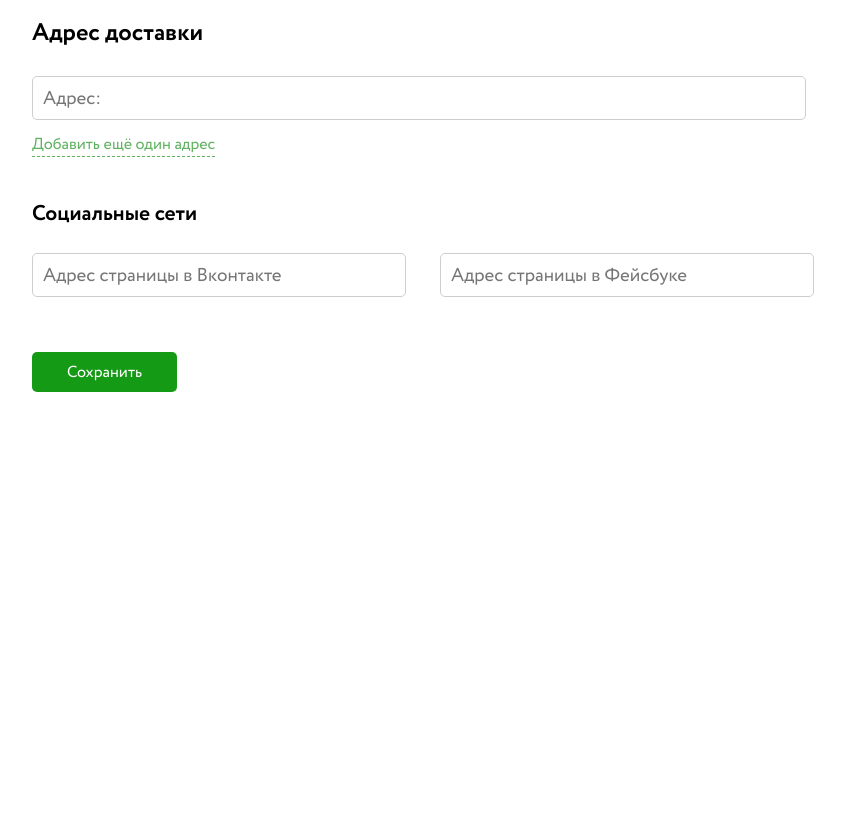
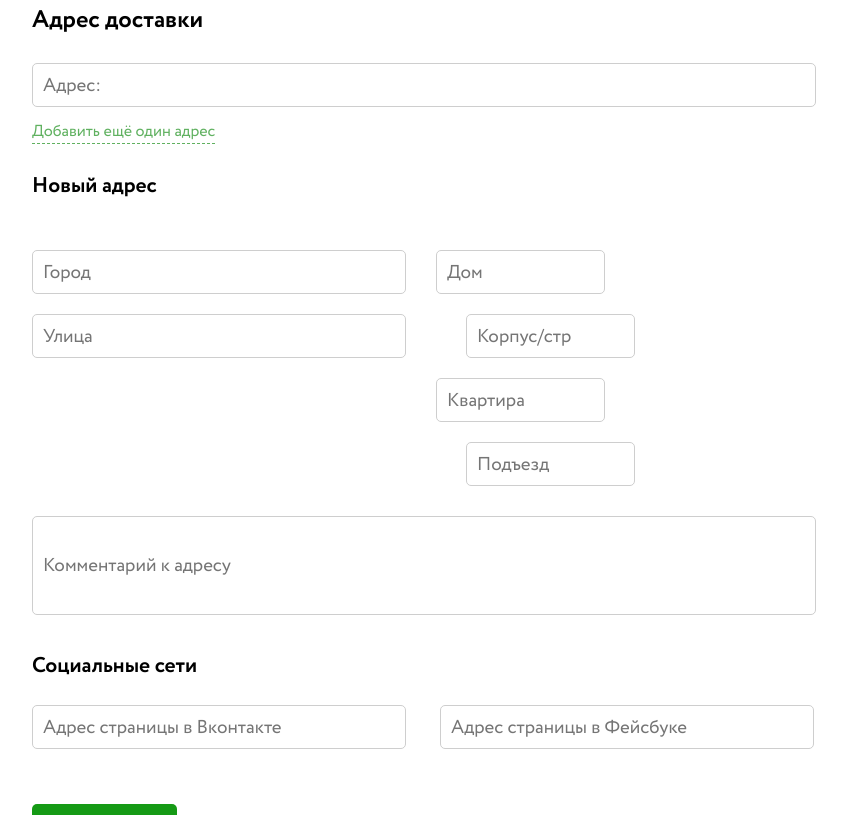
Before and after one commit to punchitface/ConfigurePage, a plain HTML site: page index.html in a window 1280 px wide. Shown: the part 652-1467 px from the top of the page, without its empty margins (208-1055 px from the left). Before the commit the page ends 1044 px from the top, so only its background shows below. Drawn offline with nearby package versions, Linux system fonts and the light colour scheme; files whose address does not match are found by name.

Commit message:
CreateForm
asdasd

```diff
--- a/css/content.css
+++ b/css/content.css
@@ -23,7 +23,6 @@
 
 .form-reg__block-one {
     display: inline-block;
-    height: 100%;
     width: 370px;
     vertical-align: top;
 }
@@ -46,6 +45,14 @@
     border: 1px solid #cecece;
     font-family: Circe-Regular;
     font-size: 14pt;
+}
+
+.mini-input {
+    width: 155px;
+}
+
+.input-pad-left {
+    margin-left: 30px;
 }
 
 .save {
@@ -76,8 +83,33 @@
 }
 
 .user_adr {
-    width: 760px;
+    width: 770px;
     margin-top: 25px;
+}
+
+.dop-adr {
+    margin-top: 20px;
+}
+
+.dop-adr-content {
+    margin-top: 30px;
+}
+
+.dop-adr-title {
+    font-family: Circe-Bold;
+    font-size: 16pt;
+    height: 30px;
+}
+
+.dop-adr-text {
+    margin-top: 30px;
+}
+
+.big-input {
+    margin-top: 0;
+    height: 95px;
+    width: 770px;
+
 }
 
 .add {
@@ -113,6 +145,6 @@
     margin-left:30px;
 }
 
-.input .vk {
+.vk {
 
 }
--- a/index.html
+++ b/index.html
@@ -35,6 +35,24 @@
                     <div class="send-adr__form-reg">
                         <input type="text" class="input user_adr" placeholder="Адрес:"/>
                         <div class="add add-contact-adr"><a href="#">Добавить ещё один адрес</a></div>
+                        <div class="dop-adr">
+                            <div class="dop-adr-title">Новый адрес</div>
+                            <div class="dop-adr-content">
+                                <div class="form-reg__block-one">
+                                    <input type="text" class="input user_name" placeholder="Город"/>
+                                    <input type="text" class="input user_surname" placeholder="Улица">
+                                </div>
+                                <div class="form-reg__block-two">
+                                    <input type="text" class="input  mini-input  user_name" placeholder="Дом"/>
+                                    <input type="text" class="input  mini-input  user_surname input-pad-left" placeholder="Корпус/стр">
+                                    <input type="text" class="input  mini-input  user_name" placeholder="Квартира"/>
+                                    <input type="text" class="input  mini-input user_surname input-pad-left" placeholder="Подъезд">
+                                </div>
+                                <div class="dop-adr-text">
+                                    <input type="text" class="input big-input" placeholder="Комментарий к адресу"/>
+                                </div>
+                            </div>
+                        </div>
                     </div>
                 </div>
                 <div class="social">
--- a/scripts/config.js
+++ b/scripts/config.js
@@ -2,12 +2,14 @@
     var add_tel = $(".add-contact-tel")[0];
     var tel_context = $(".block-two")[0];
     var add_adr = $(".add-contact-adr");
-    var previous = $();
 
     add_tel.onclick = function() {
         var tel_input = document.createElement("input");
         tel_input.className = "input user_phone";
+        tel_input.style.position = "relative";
         tel_input.placeholder = "Доп. телефон:";
         tel_context.insertBefore(tel_input, add_tel);
-    }
+    };
+
+
 }());
```
